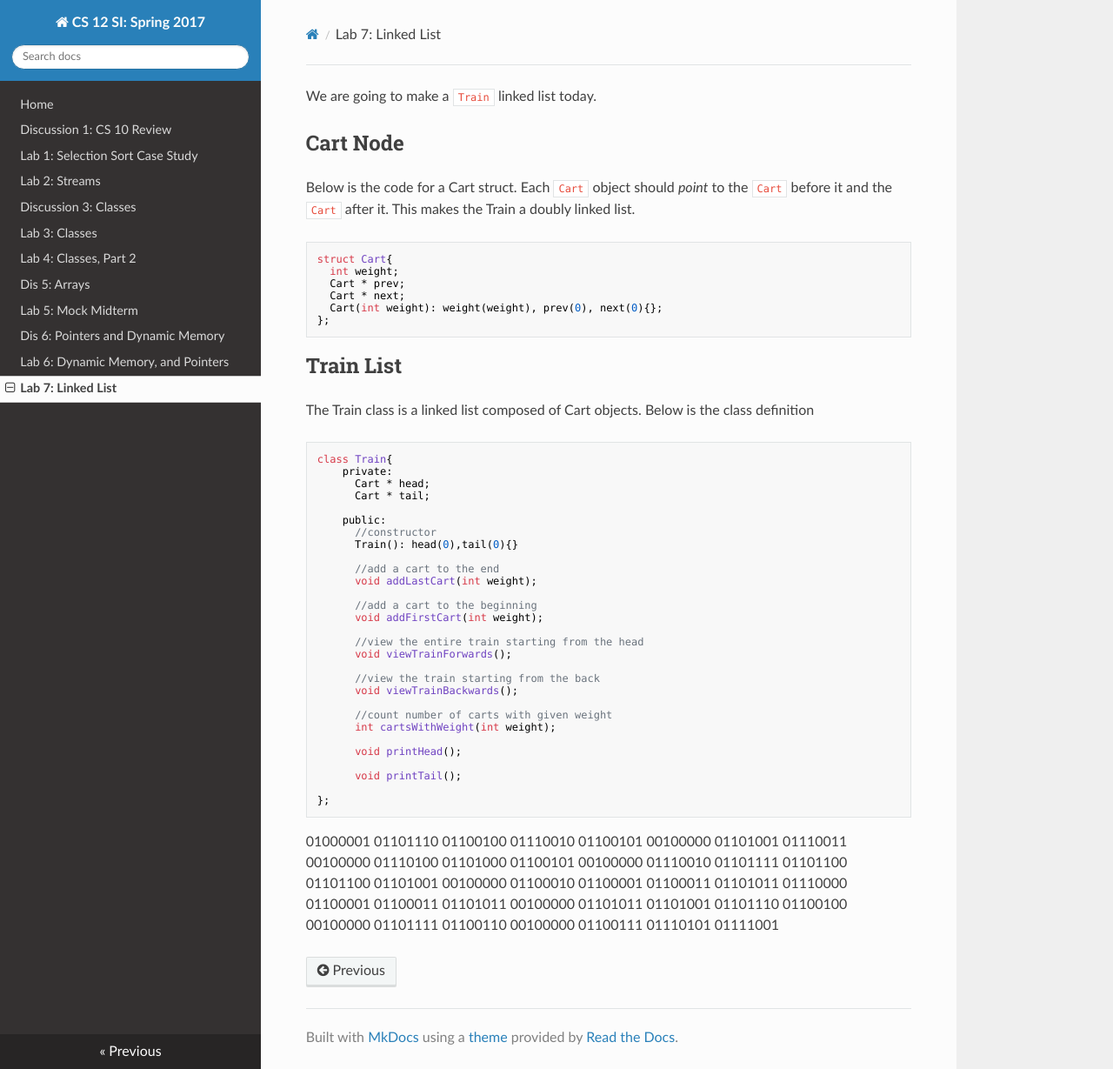
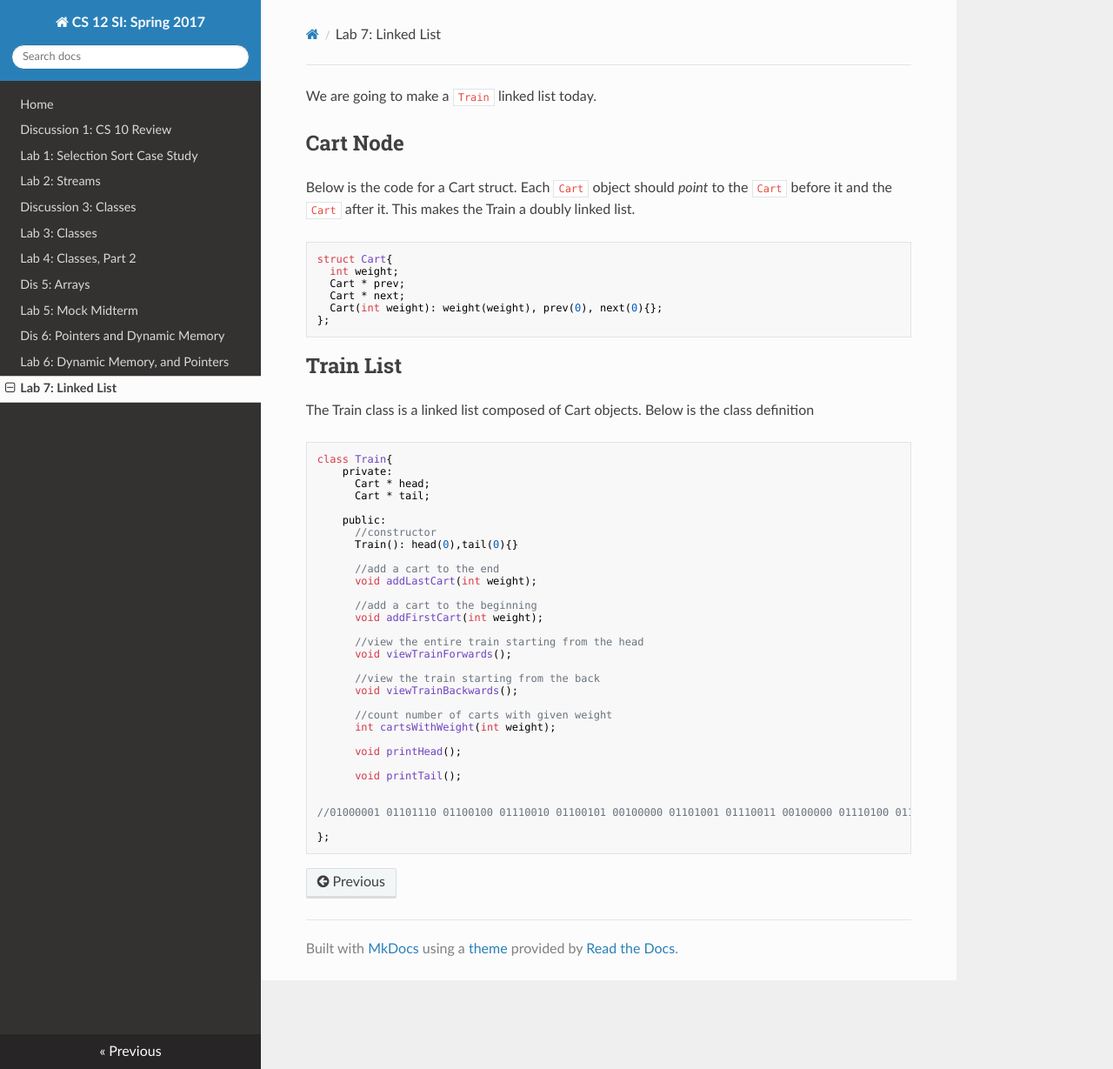
Before and after one commit to cs-si-ucr/cs12, an MkDocs documentation site: the page built from docs/lab07.md, in a window 1280 px wide and 1229 px high. Shown: the whole window at 87% size. Built offline with MkDocs 1.6.1, drawn with Linux system fonts in a browser that asks for light colours; nearby versions of some CDN libraries; old or Windows-style settings are respelled for this version of MkDocs.

Commit message:
Updated secret message

````diff
--- a/docs/lab07.md
+++ b/docs/lab07.md
@@ -50,8 +50,8 @@ class Train{
 
       void printTail();
 
+
+//01000001 01101110 01100100 01110010 01100101 00100000 01101001 01110011 00100000 01110100 01101000 01100101 00100000 01110010 01101111 01101100 01101100 01101001 00100000 01100010 01100001 01100011 01101011 01110000 01100001 01100011 01101011 00100000 01101011 01101001 01101110 01100100 00100000 01101111 01100110 00100000 01100111 01110101 01111001
+
 };
 ```
-
-
-01000001 01101110 01100100 01110010 01100101 00100000 01101001 01110011 00100000 01110100 01101000 01100101 00100000 01110010 01101111 01101100 01101100 01101001 00100000 01100010 01100001 01100011 01101011 01110000 01100001 01100011 01101011 00100000 01101011 01101001 01101110 01100100 00100000 01101111 01100110 00100000 01100111 01110101 01111001
````
